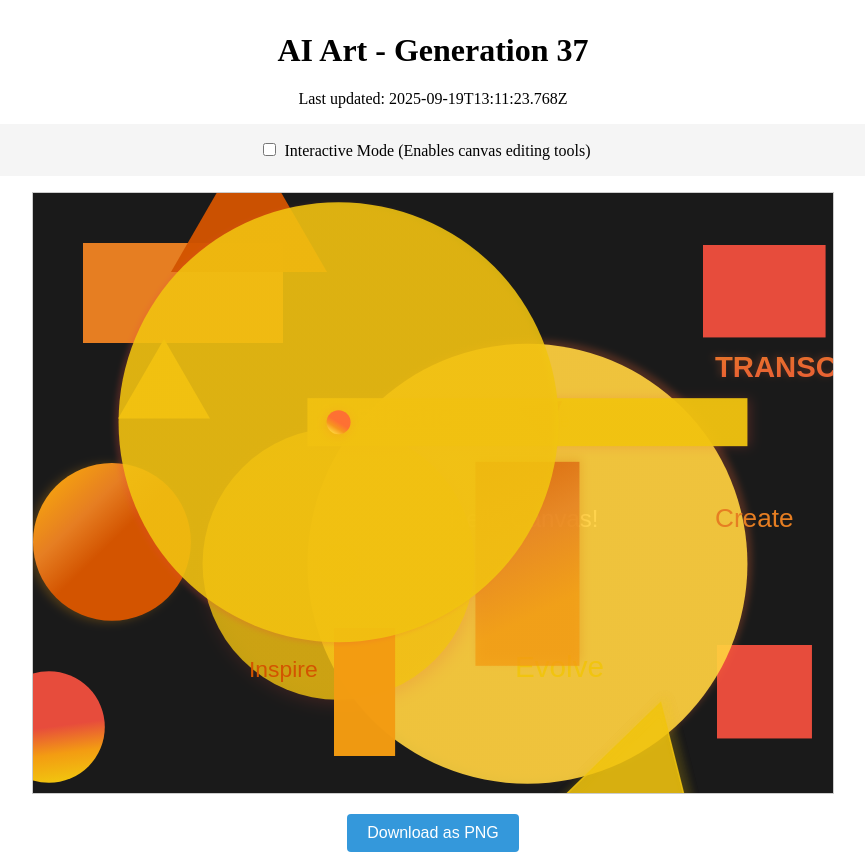
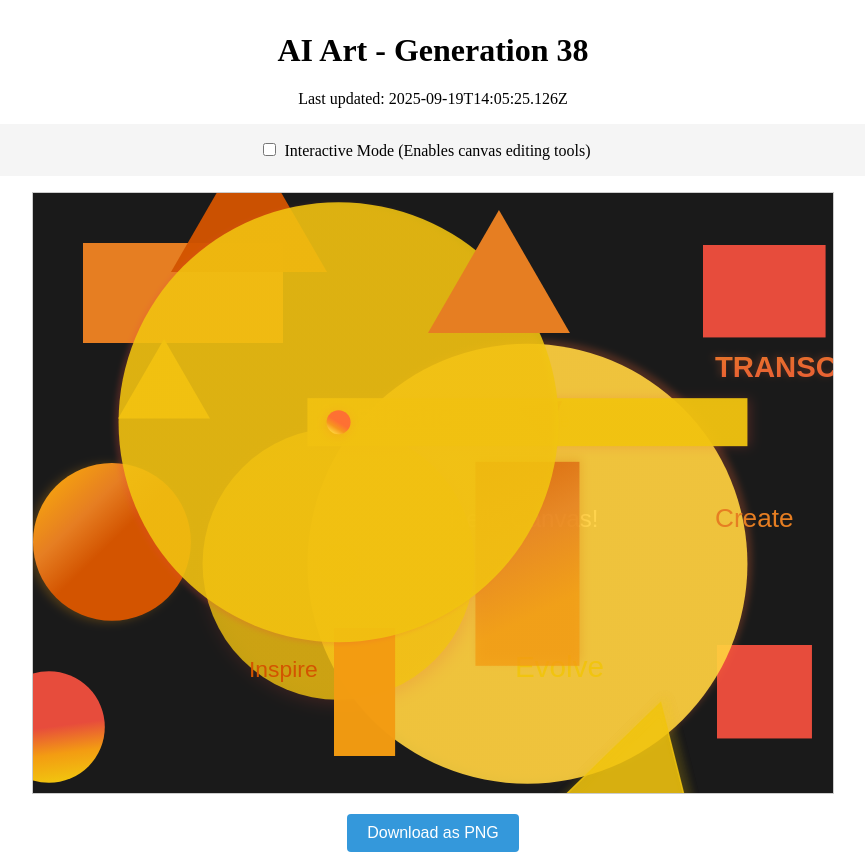
Before and after one commit to mcclowes/ai-art, a React (Vite) app: page / in a window 1280 px wide. Shown: the whole page, without its empty margins (207-1072 px from the left). Built offline with nearby package versions, Linux system fonts and the light colour scheme.

Commit message:
Improve artwork - Generation 38

```diff
--- a/src/artwork-state.ts
+++ b/src/artwork-state.ts
@@ -430,9 +430,17 @@ export const artworkState: ArtworkState = {
       },
       "opacity": 0.9288583309787952,
       "id": "gradient_circle_1758287483768"
+    },
+    {
+      "type": "triangle",
+      "x": 465.9542855455364,
+      "y": 98.95428554553637,
+      "size": 81.95428554553637,
+      "fillStyle": "#e67e22",
+      "id": "triangle_1758290725126"
     }
   ],
-  "generation": 37,
-  "lastUpdated": "2025-09-19T13:11:23.768Z",
+  "generation": 38,
+  "lastUpdated": "2025-09-19T14:05:25.126Z",
   "cycleStarted": "2025-09-18T01:32:28.775Z"
 };
```
